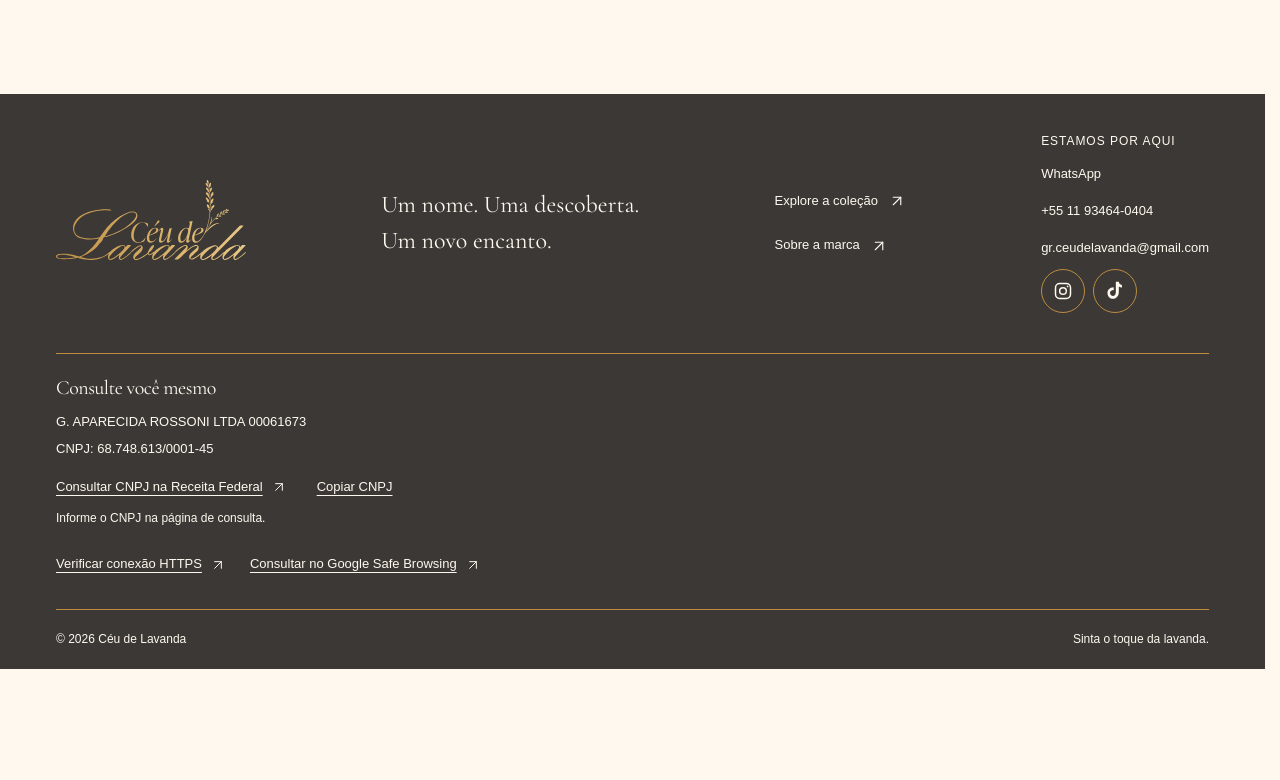
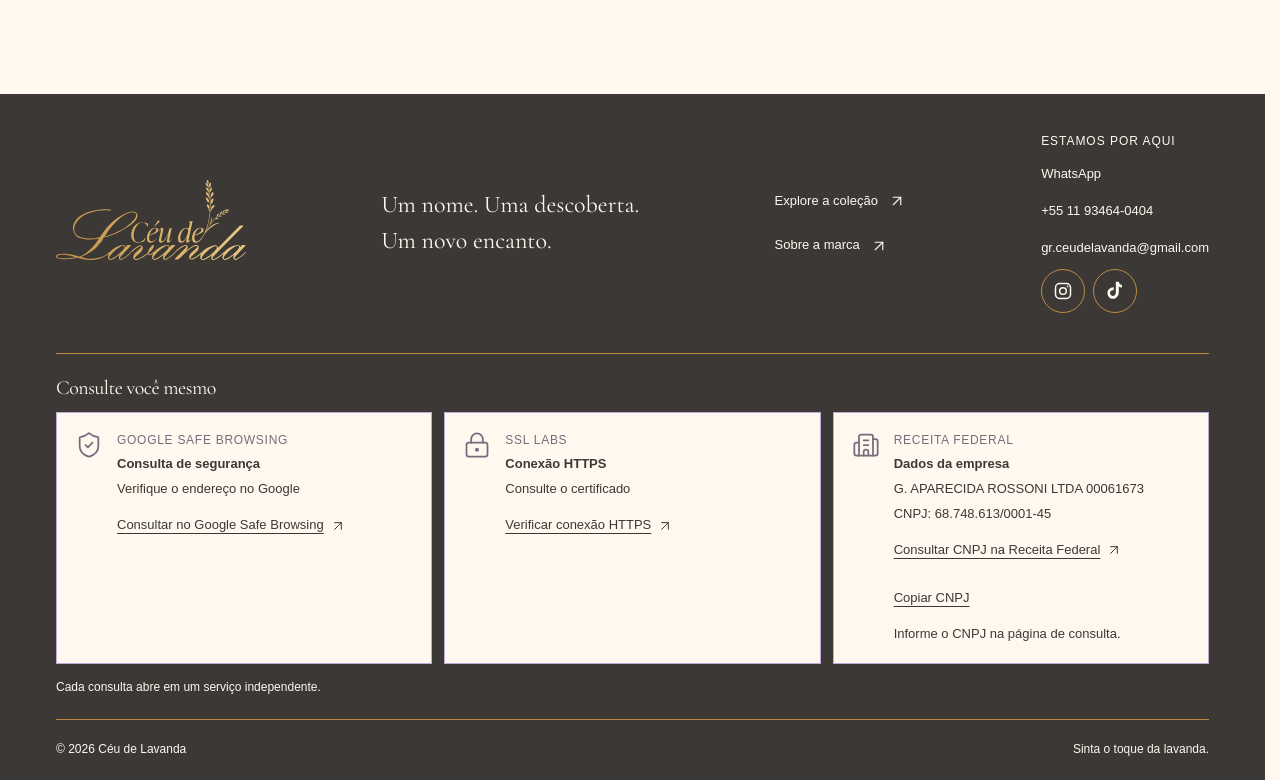
Before and after one commit to PxS00/ceu-de-lavanda-catalog, a Next.js app: page / in a window 1280 px wide. Shown: the part 2495-3275 px from the top of the page. Before the commit the page ends 3164 px from the top, so only its background shows below. Built offline with nearby package versions, Linux system fonts and the light colour scheme.

Commit message:
style(footer): present verification as cards

```diff
--- a/src/shared/components/site-verification.tsx
+++ b/src/shared/components/site-verification.tsx
@@ -1,4 +1,4 @@
-import { ArrowUpRight } from "lucide-react";
+import { ArrowUpRight, Building2, LockKeyhole, ShieldCheck } from "lucide-react";
 import { contact } from "@/shared/contact";
 import { CopyCnpj } from "./copy-cnpj";
 
@@ -12,27 +12,31 @@ export function SiteVerification() {
   return (
     <section className="wrap site-verification" aria-labelledby="verification-title">
       <h2 id="verification-title">Consulte você mesmo</h2>
-      {contact.companyName && contact.cnpj && (
-        <div className="company-details">
-          <p>{contact.companyName}</p>
-          <p>CNPJ: {contact.cnpj}</p>
-          <div className="verification-links">
-            <a href="https://solucoes.receita.fazenda.gov.br/Servicos/cnpjreva/" target="_blank" rel="noopener noreferrer">
-              Consultar CNPJ na Receita Federal <ArrowUpRight aria-hidden="true" /><span className="sr-only"> (abre em nova aba)</span>
-            </a>
-            <CopyCnpj cnpj={contact.cnpj} />
+      <div className="verification-cards">
+        <article className="verification-card">
+          <ShieldCheck className="verification-icon" aria-hidden="true" />
+          <div className="verification-content"><span className="verification-source">Google Safe Browsing</span><strong>Consulta de segurança</strong><span>Verifique o endereço no Google</span>
+            <a href={safeBrowsingUrl.toString()} target="_blank" rel="noopener noreferrer">Consultar no Google Safe Browsing <ArrowUpRight aria-hidden="true" /><span className="sr-only"> (abre em nova aba)</span></a>
           </div>
-          <p className="company-hint">Informe o CNPJ na página de consulta.</p>
-        </div>
-      )}
-      <div className="verification-links">
-        <a href={tlsUrl.toString()} target="_blank" rel="noopener noreferrer">
-          Verificar conexão HTTPS <ArrowUpRight aria-hidden="true" /><span className="sr-only"> (abre em nova aba)</span>
-        </a>
-        <a href={safeBrowsingUrl.toString()} target="_blank" rel="noopener noreferrer">
-          Consultar no Google Safe Browsing <ArrowUpRight aria-hidden="true" /><span className="sr-only"> (abre em nova aba)</span>
-        </a>
+        </article>
+        <article className="verification-card">
+          <LockKeyhole className="verification-icon" aria-hidden="true" />
+          <div className="verification-content"><span className="verification-source">SSL Labs</span><strong>Conexão HTTPS</strong><span>Consulte o certificado</span>
+            <a href={tlsUrl.toString()} target="_blank" rel="noopener noreferrer">Verificar conexão HTTPS <ArrowUpRight aria-hidden="true" /><span className="sr-only"> (abre em nova aba)</span></a>
+          </div>
+        </article>
+        {contact.companyName && contact.cnpj && (
+          <article className="verification-card">
+            <Building2 className="verification-icon" aria-hidden="true" />
+            <div className="verification-content"><span className="verification-source">Receita Federal</span><strong>Dados da empresa</strong><span>{contact.companyName}</span><span>CNPJ: {contact.cnpj}</span>
+              <a href="https://solucoes.receita.fazenda.gov.br/Servicos/cnpjreva/" target="_blank" rel="noopener noreferrer">Consultar CNPJ na Receita Federal <ArrowUpRight aria-hidden="true" /><span className="sr-only"> (abre em nova aba)</span></a>
+              <CopyCnpj cnpj={contact.cnpj} />
+              <span>Informe o CNPJ na página de consulta.</span>
+            </div>
+          </article>
+        )}
       </div>
+      <p className="verification-caption">Cada consulta abre em um serviço independente.</p>
     </section>
   );
 }
--- a/src/shared/styles/site-footer.css
+++ b/src/shared/styles/site-footer.css
@@ -40,13 +40,15 @@
 .footer-social svg { width: 20px; height: 20px; }
 .site-verification { border-top: 1px solid var(--primary); padding-block: 22px; }
 .site-verification h2 { font-family: var(--font-heading); font-size: 1.25rem; margin: 0 0 12px; }
-.verification-links { display: flex; flex-wrap: wrap; gap: 8px 24px; }
-.verification-links a { display: inline-flex; align-items: center; gap: 8px; min-height: 44px; font-size: var(--text-small); text-decoration: underline; text-underline-offset: 4px; }
-.verification-links svg { width: 16px; height: 16px; }
-.company-details { font-size: var(--text-small); margin-bottom: 14px; }
-.company-details p { margin: 0 0 6px; }
-.company-details .company-hint { font-size: var(--text-label); }
-.copy-cnpj { min-height: 44px; background: transparent; border: 0; color: inherit; cursor: pointer; text-decoration: underline; text-underline-offset: 4px; font: inherit; }
+.verification-cards { display: grid; grid-template-columns: repeat(3, minmax(0, 1fr)); gap: 12px; }
+.verification-card { display: flex; align-items: flex-start; gap: 14px; min-width: 0; padding: 18px; border: 1px solid var(--accent); background: var(--background); color: var(--foreground); }
+.verification-icon { width: 28px; height: 28px; flex: none; color: var(--text-accent); }
+.verification-content { display: grid; min-width: 0; gap: 4px; font-size: var(--text-small); overflow-wrap: anywhere; }
+.verification-source { color: var(--text-accent); font-size: var(--text-label); letter-spacing: .06em; text-transform: uppercase; }
+.verification-content a, .copy-cnpj { display: inline-flex; align-items: center; gap: 6px; width: fit-content; min-height: 44px; color: inherit; font: inherit; text-decoration: underline; text-underline-offset: 4px; }
+.verification-content a svg { width: 16px; height: 16px; }
+.copy-cnpj { background: transparent; border: 0; padding: 0; cursor: pointer; }
+.verification-caption { font-size: var(--text-label); margin: 14px 0 0; }
 .footer-bottom {
   border-top: 1px solid var(--primary);
   display: flex;
@@ -56,6 +58,7 @@
   font-size: var(--text-label);
 }
 @media (max-width: 760px) {
+  .verification-cards { grid-template-columns: 1fr; }
   .footer-main {
     flex-wrap: wrap;
     padding-block: 24px;
```
